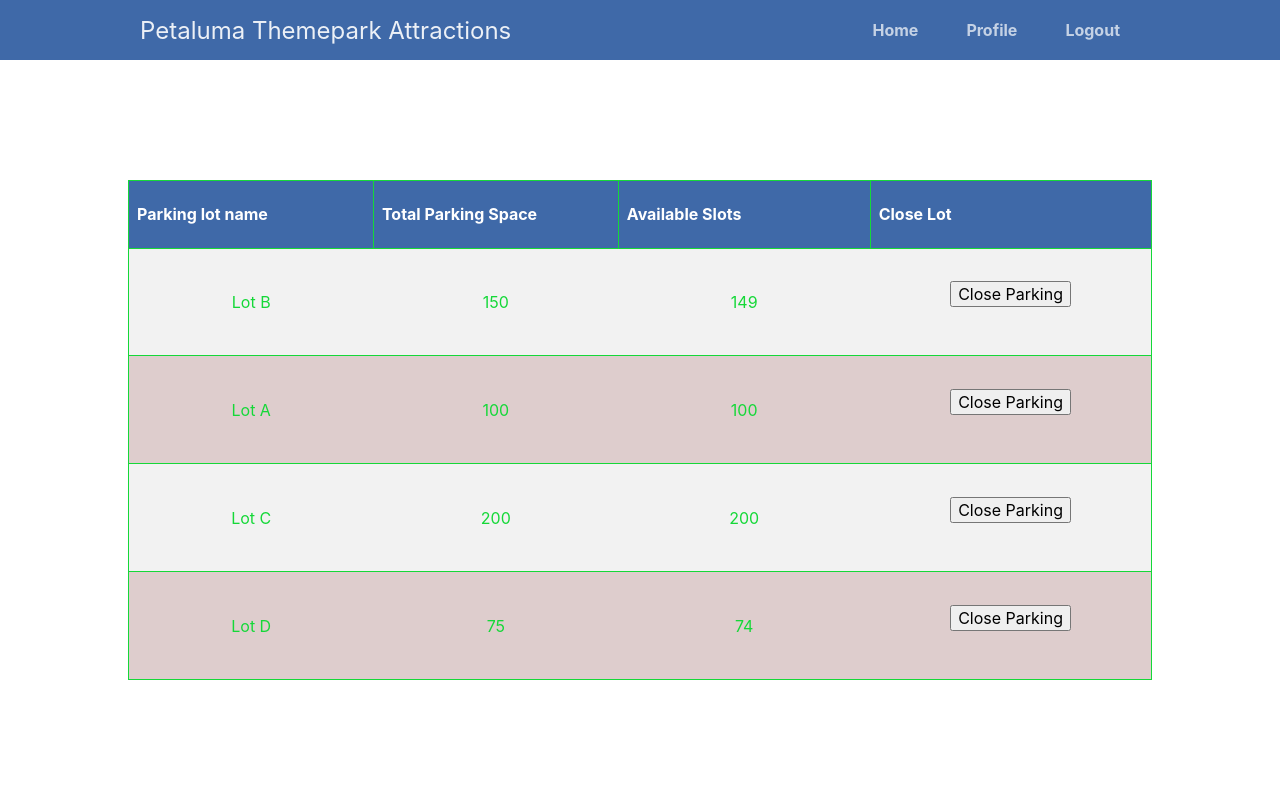
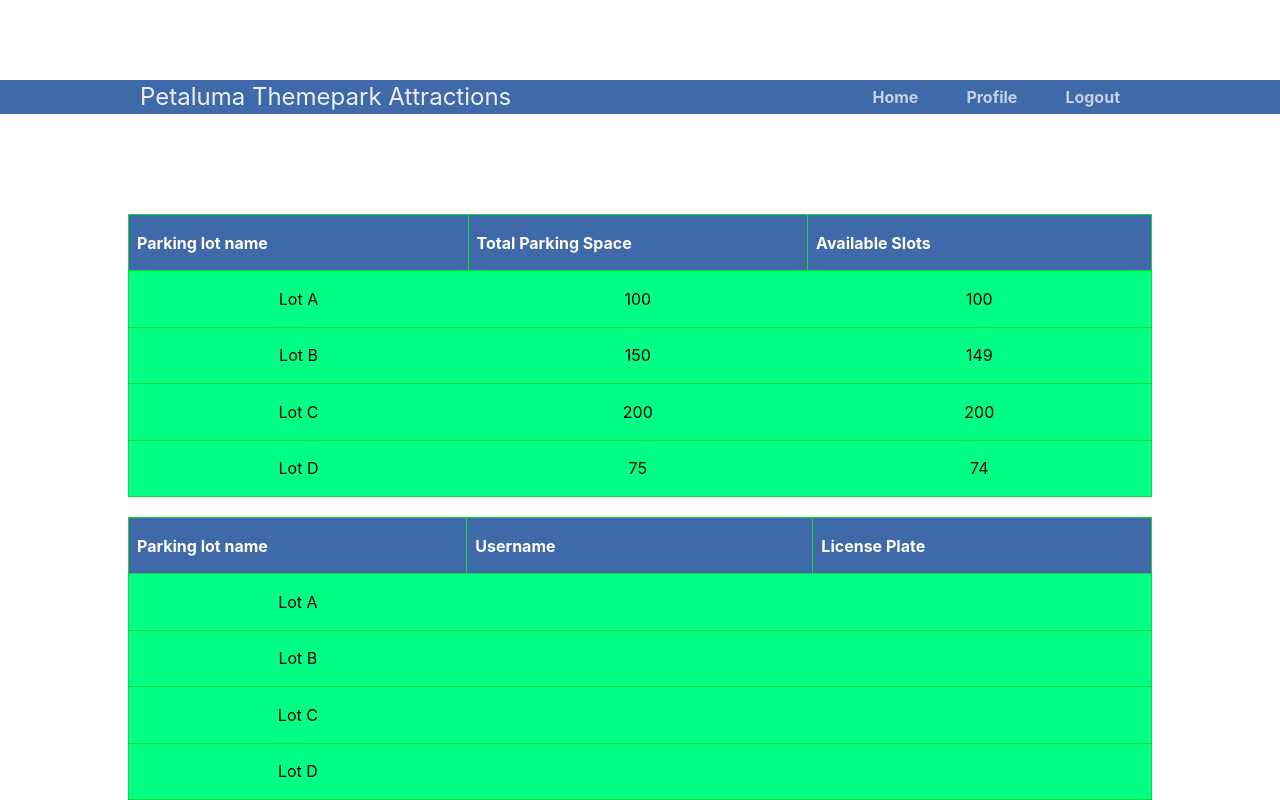
Before and after one commit to mirkwoodia/petaluma, a PHP site: page /Parking_report.php in a window 1280 px wide. Run offline with PHP 8.4, Linux system fonts and the light colour scheme; data comes from the database, SQL or seed files in the repository.

Commit message:
Update Parking_report.php

```diff
--- a/Parking_report.php
+++ b/Parking_report.php
@@ -12,7 +12,7 @@
 <title>Parking Table</title>
 </head>
 <body>
-<nav class="navtop">
+<nav class="navtop" style="margin-top:80px">
 			<div>
 				<h1>Petaluma Themepark Attractions</h1>
 				<a href="Admin_Portal.html"><i class="fas fa-user-circle"></i>Home</a>
@@ -20,47 +20,92 @@
 				<a href="Logout_Member.php"><i class="fas fa-sign-out-alt"></i>Logout</a>
 			</div>
 		</nav>
-<table>
+<table style="margin-top:100px">
     <tr>
         <th>Parking lot name</th>
         <th>Total Parking Space</th>
         <th>Available Slots</th>
-        <th>Close Lot</th>
     </tr>
     <?php
     require_once('parking.php');
 
-    while($row = mysqli_fetch_assoc($r)) {
 
         $class = '';
-        if (isset($row['expiration_time'])) {
-            if (time() > $row['expiration_time']) {
-                $class = '';
-            } else {
-                $class = 'closed';
-            }
-        }
-        echo "<tr class='$class'>";
+
+
+        $STMT = "SELECT * FROM mydb.parking_slots;";
+        $r = mysqli_query($dbc, $STMT);
+        while($row = mysqli_fetch_assoc($r)) {
+        echo "<tr class='$class' style='background-color: " . ($class == "even" ? "#00ff84" : "#00ff84") . "; color: " . ($class == "even" ? "#333333" : "#000000") . ";'>";
         echo "<td>" . $row['lot_name'] . "</td>";
         echo "<td>" . $row['total_slots'] . "</td>";
         echo "<td>" . $row['available_slots'] . "</td>";
-        echo "<td>";
         echo "<form method='post'>";
         echo "<input type='hidden' name='lot_name' value='" . $row['lot_name'] . "'>";
-        echo "<input type='submit' name='close_parking' value='Close Parking'>";
         echo "</form>";
         echo "</td>";
         echo "</tr>";
 
-        $member_query = "SELECT m.*, gpp.parking_lot FROM get_parking_pass gpp
+
+    }
+
+
+    ?>
+</table>
+
+
+
+
+
+</body>
+
+
+
+
+
+<br>
+
+
+<body>
+
+<table>
+    <tr>
+        <th>Parking lot name</th>
+        <th>Username</th>
+        <th>License Plate</th>
+    </tr>
+    <?php
+    require_once('parking.php');
+
+
+        $class = '';
+
+
+        $STMT = "SELECT * FROM mydb.parking_slots;";
+        $r = mysqli_query($dbc, $STMT);
+        while($row = mysqli_fetch_assoc($r)) {
+        echo "<tr class='$class' style='background-color: " . ($class == "even" ? "#00ff84" : "#00ff84") . "; color: " . ($class == "even" ? "#333333" : "#000000") . ";'>";
+        echo "<td>" . $row['lot_name'] . "</td>";
+        echo "<td></td>";
+
+        echo "<td></td>";
+        echo "<form method='post'>";
+        echo "<input type='hidden' name='lot_name' value='" . $row['lot_name'] . "'>";
+        echo "</form>";
+        echo "</td>";
+        echo "</tr>";
+
+        $member_query = "SELECT m.*, gpp.* FROM get_parking_pass gpp
         JOIN member m ON gpp.member_ID = m.member_ID
         WHERE gpp.parking_lot = '{$row['lot_name']}'";
         $member_result = mysqli_query($dbc, $member_query);
         if ($member_result) {
             while($member_row = mysqli_fetch_assoc($member_result)) {
                 echo "<tr>";
-                echo "<td></td><td></td><td></td>";
+                echo "<td>";
                 echo "<td>{$member_row['first_name']}</td>";
+                echo "<td>{$member_row['license_plate']}</td>";
+
                 echo "</tr>";
             }
         } else {
@@ -69,8 +114,16 @@
             echo "</tr>";
         }
     }
+
     mysqli_close($dbc);
+
     ?>
 </table>
+
+
+
+
+
 </body>
+
 </html>
```
